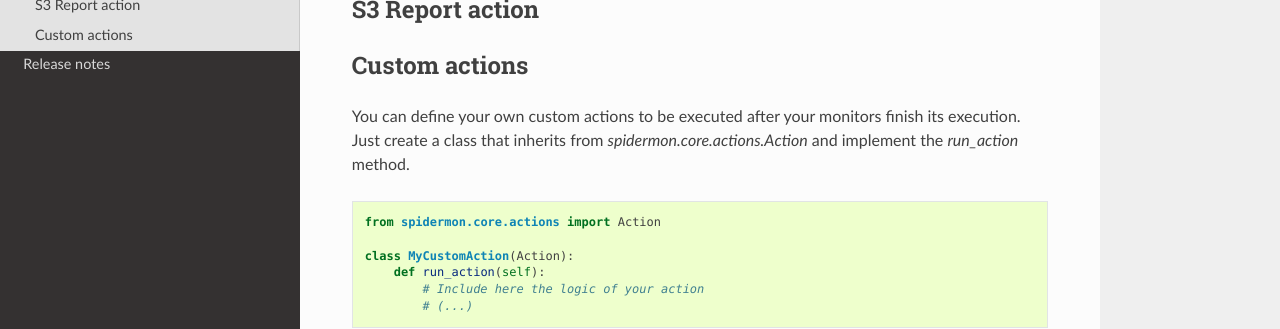
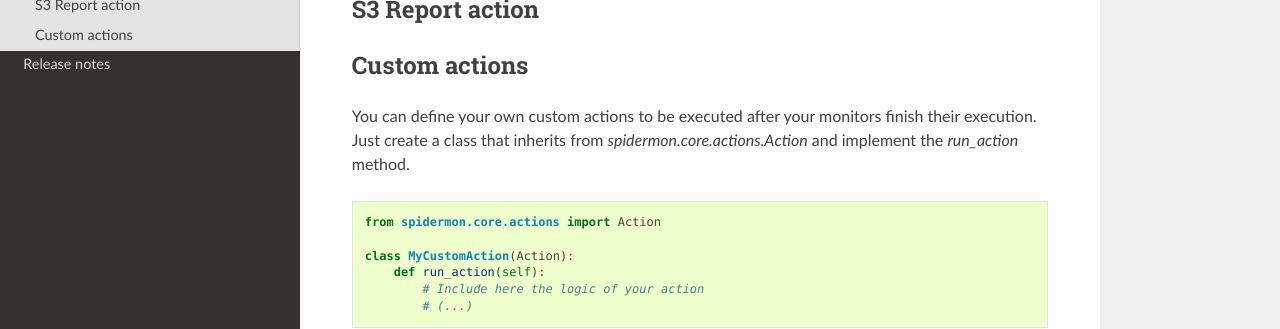
Before and after one commit to scrapinghub/spidermon, a Sphinx documentation site: the page built from docs/source/actions.rst, in a window 1280 px wide and 900 px high, scrolled down 4559 px. Shown: the part 383-712 px from the top of the window. Built offline with Sphinx 7.4.7 and the Read the Docs theme 2.0.0, drawn with Linux system fonts in a browser that asks for light colours; some of the changed text lies outside the part shown.

Commit message:
Fixed some small problems in docs

```diff
--- a/docs/source/actions.rst
+++ b/docs/source/actions.rst
@@ -341,7 +341,7 @@ Custom actions
 ==============
 
 You can define your own custom actions to be executed after your monitors finish
-its execution. Just create a class that inherits from `spidermon.core.actions.Action`
+their execution. Just create a class that inherits from `spidermon.core.actions.Action`
 and implement the `run_action` method.
 
 .. code-block:: python
```
Also changed, not shown: other parts of docs/source/actions.rst (+1 -1 lines).
